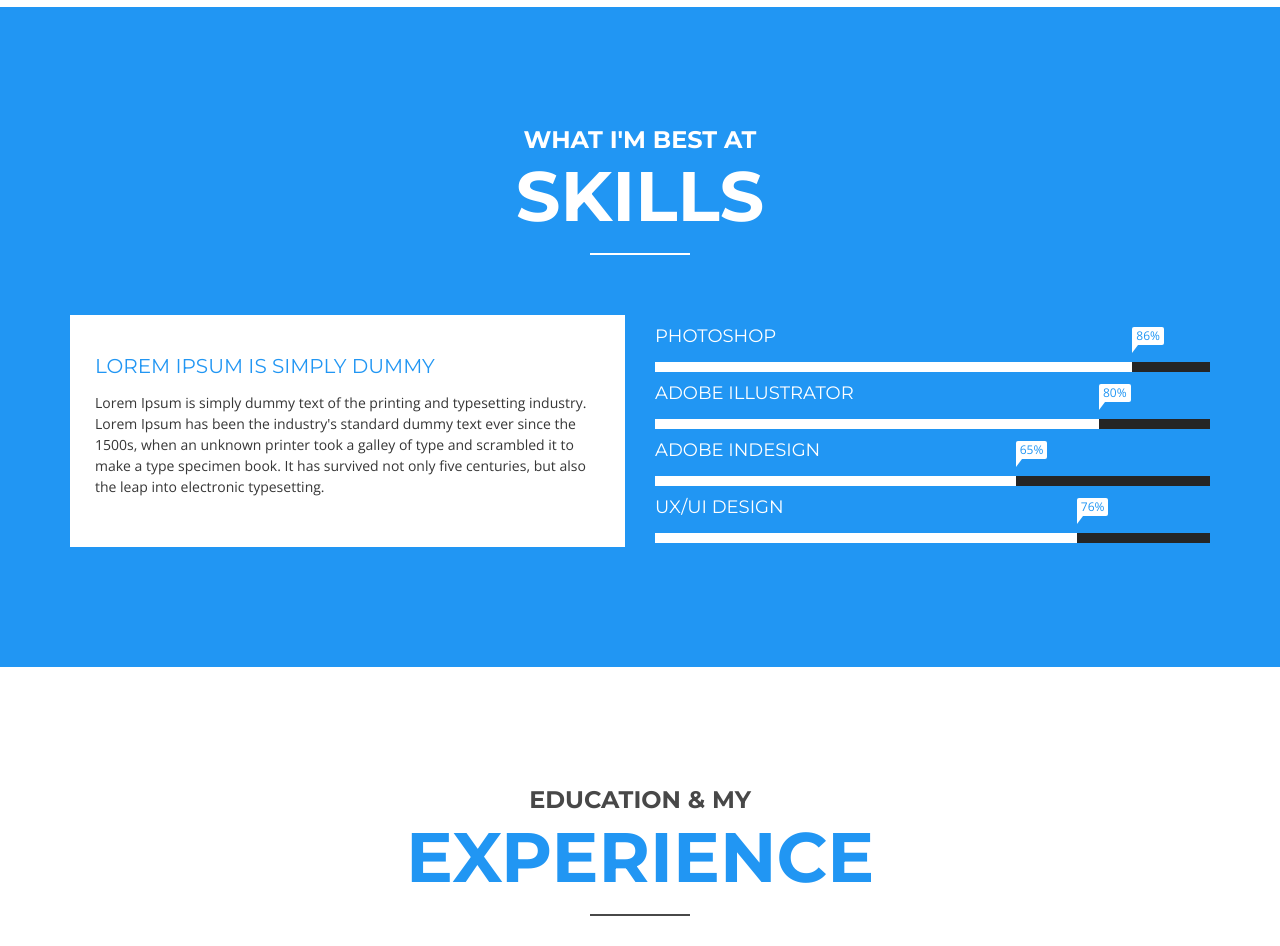
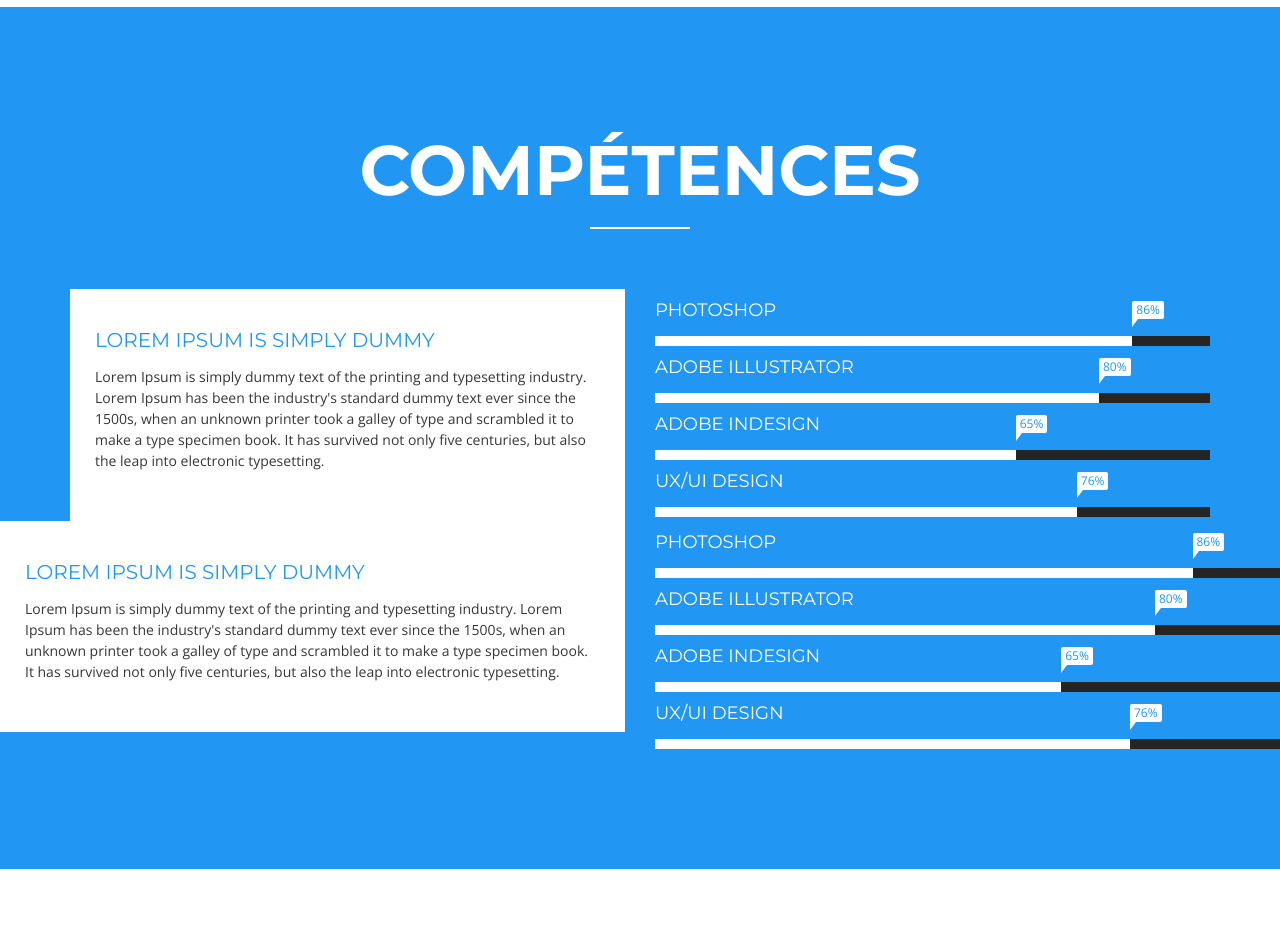
Before and after one commit to kiradj/kiradj.github.io, a plain HTML site: page index.html in a window 1280 px wide. Shown: the part 5580-6526 px from the top of the page. Drawn offline with nearby package versions, Linux system fonts and the light colour scheme; files whose address does not match are found by name.

Commit message:
kiradj.github.io

```diff
--- a/index.html
+++ b/index.html
@@ -397,12 +397,51 @@
             <div class="row">
                 <div class="col-xs-12">
                     <div class="page-title">
-                        <h3>What i'm best at</h3>
-                        <h2>Skills</h2>
+                        <h3></h3>
+                        <h2>COMPÉTENCES</h2>
                     </div>
                 </div>
             </div>
             <div class="row">
+                <div class="col-xs-12 col-sm-6  wow fadeInUp">
+                    <div class="skill-text">
+                        <h3>Lorem Ipsum is simply dummy</h3>
+                        <p>Lorem Ipsum is simply dummy text of the printing and typesetting industry. Lorem Ipsum has been the industry's standard dummy text ever since the 1500s, when an unknown printer took a galley of type and scrambled it to make a type specimen book. It has survived not only five centuries, but also the leap into electronic typesetting.</p>
+                    </div>
+                </div>
+                <div class="col-xs-12 col-sm-6 wow fadeInUp" data-wow-delay=".2s">
+                    <div class="skillbar" data-percent="86%">
+                        <h4>Photoshop</h4>
+                        <div class="count-bar">
+                            <div class="skill-title"></div>
+                            <div class="count"></div>
+                        </div>
+                    </div>
+                    <div class="skillbar" data-percent="80%">
+                        <h4>Adobe Illustrator</h4>
+                        <div class="count-bar">
+                            <div class="skill-title"></div>
+                            <div class="count"></div>
+                        </div>
+                    </div>
+                    <div class="skillbar" data-percent="65%">
+                        <h4>Adobe InDesign</h4>
+                        <div class="count-bar">
+                            <div class="skill-title"></div>
+                            <div class="count"></div>
+                        </div>
+                    </div>
+                    <div class="skillbar" data-percent="76%">
+                        <h4>ux/ui design</h4>
+                        <div class="count-bar">
+                            <div class="skill-title"></div>
+                            <div class="count"></div>
+                        </div>
+                    </div>
+                </div>
+            </div>
+        </div>
+        <div class="row">
                 <div class="col-xs-12 col-sm-6  wow fadeInUp">
                     <div class="skill-text">
                         <h3>Lorem Ipsum is simply dummy</h3>
```
